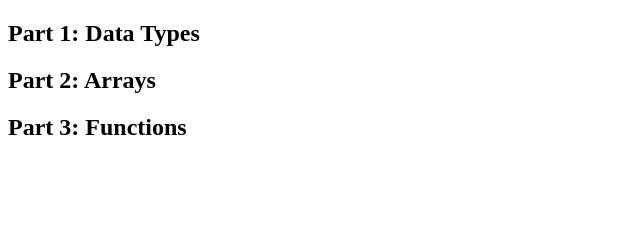
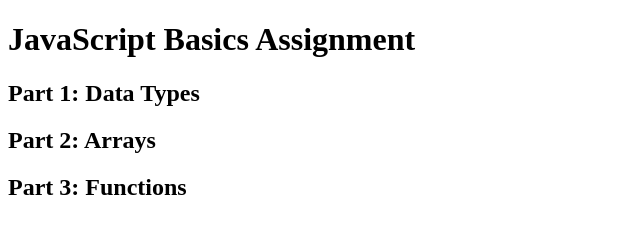
Before and after one commit to Ninsima14/JavaScript-Basics, a plain HTML site: page index.html in a window 1280 px wide. Shown: the whole page, without its empty margins (0-640 px from the left). Drawn offline with Linux system fonts and the light colour scheme.

Commit message:
Update index.html

```diff
--- a/index.html
+++ b/index.html
@@ -6,6 +6,10 @@
     <link rel="stylesheet" href="styles.css">
   <title>JavaScript Basics Assignment</title>
 </head>
+  <body>
+  <header>
+  <h1>JavaScript Basics Assignment</h1>
+  </header>
 <main>
 <section id="data-types">
         <h2>Part 1: Data Types</h2>
```
